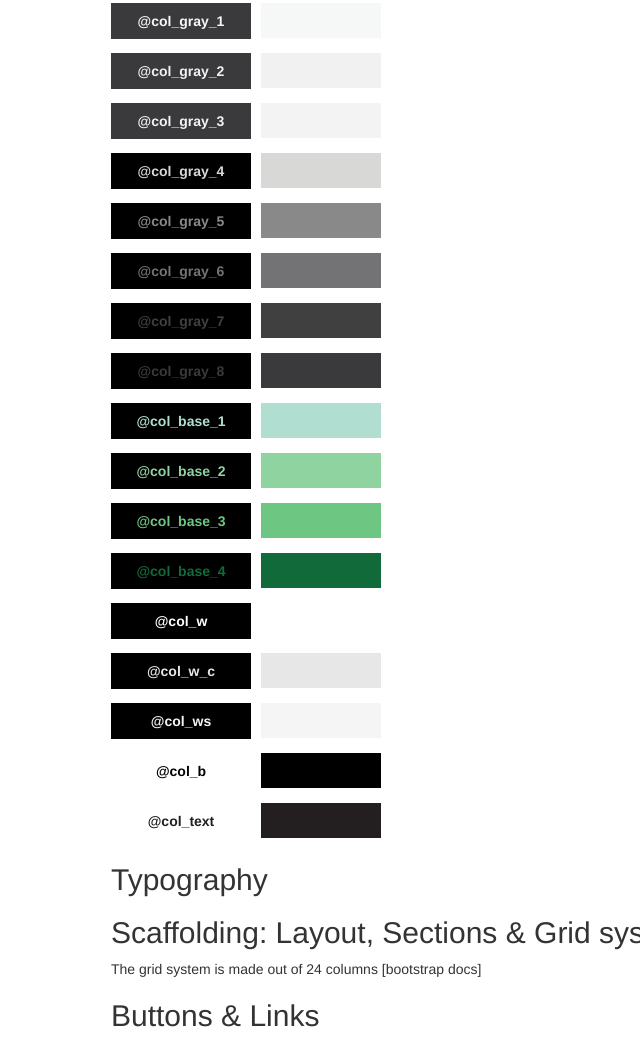
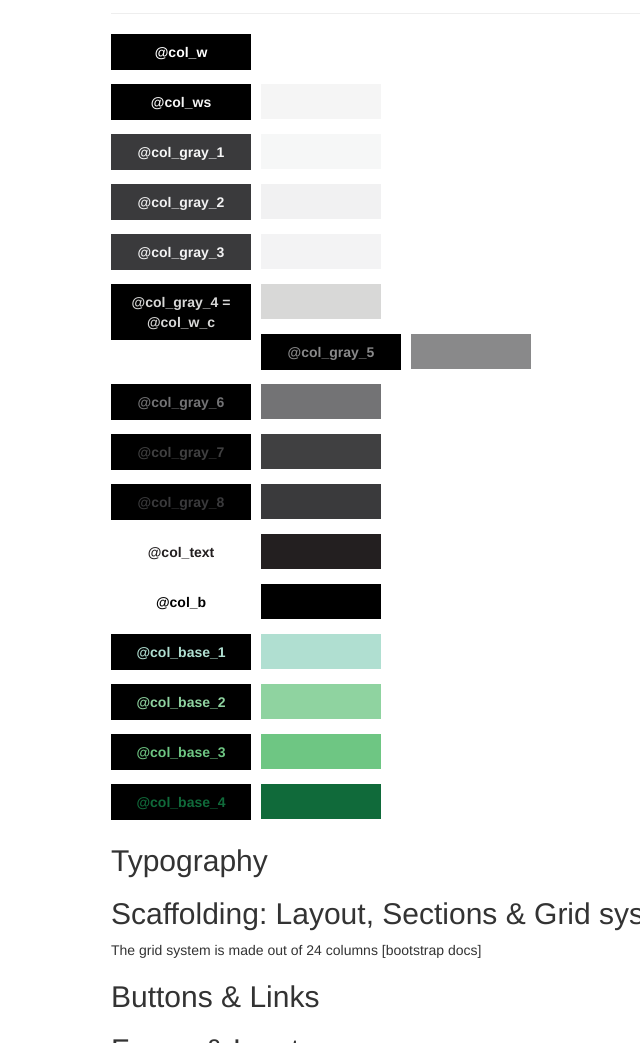
Before and after one commit to fadeit/is-styleguide, a plain HTML site: page index.html in a window 1280 px wide. Shown: the part 533-1576 px from the top of the page, without its empty margins (209-849 px from the left). Drawn offline with Linux system fonts and the light colour scheme.

Commit message:
started on colors, added stylesheet for the styleguide itself

```diff
--- a/assets/this-styleguide.less
+++ b/assets/this-styleguide.less
@@ -28,7 +28,7 @@
   .fl();
   .inline-block();
   background-color:@b;
-  width:140px;
+  width:200px;
   padding:8px 15px;
   margin-right:10px;
   .col(@col_fadeit);
@@ -39,7 +39,7 @@
   .fl();
   .inline-block();
   background-color:@b;
-  width:140px;
+  width:200px;
   padding:8px 15px;
   margin-right:10px;
   .col(@col_fadeit_c);
@@ -50,7 +50,7 @@
   .fl();
   .inline-block();
   background-color:@col_gray_8;
-  width:140px;
+  width:200px;
   padding:8px 15px;
   margin-right:10px;
   .col(@col_fadeit_gray);
@@ -61,7 +61,7 @@
   .fl();
   .inline-block();
   background-color:@col_gray_8;
-  width:140px;
+  width:200px;
   padding:8px 15px;
   margin-right:10px;
   .col(@col_gray_1);
@@ -72,7 +72,7 @@
   .fl();
   .inline-block();
   background-color:@col_gray_8;
-  width:140px;
+  width:200px;
   padding:8px 15px;
   margin-right:10px;
   .col(@col_gray_2);
@@ -83,7 +83,7 @@
   .fl();
   .inline-block();
   background-color:@col_gray_8;
-  width:140px;
+  width:200px;
   padding:8px 15px;
   margin-right:10px;
   .col(@col_gray_3);
@@ -94,7 +94,7 @@
   .fl();
   .inline-block();
   background-color:@b;
-  width:140px;
+  width:200px;
   padding:8px 15px;
   margin-right:10px;
   .col(@col_gray_4);
@@ -105,7 +105,7 @@
   .fl();
   .inline-block();
   background-color:@b;
-  width:140px;
+  width:200px;
   padding:8px 15px;
   margin-right:10px;
   .col(@col_gray_5);
@@ -116,7 +116,7 @@
   .fl();
   .inline-block();
   background-color:@b;
-  width:140px;
+  width:200px;
   padding:8px 15px;
   margin-right:10px;
   .col(@col_gray_6);
@@ -127,7 +127,7 @@
   .fl();
   .inline-block();
   background-color:@b;
-  width:140px;
+  width:200px;
   padding:8px 15px;
   margin-right:10px;
   .col(@col_gray_7);
@@ -138,7 +138,7 @@
   .fl();
   .inline-block();
   background-color:@b;
-  width:140px;
+  width:200px;
   padding:8px 15px;
   margin-right:10px;
   .col(@col_gray_8);
@@ -148,7 +148,7 @@
   .ta-c();
   .fl();
   .inline-block();
-  width:140px;
+  width:200px;
   padding:8px 15px;
   margin-right:10px;
   .col(@col_text);
@@ -159,7 +159,7 @@
   .fl();
   .inline-block();
   background-color:@b;
-  width:140px;
+  width:200px;
   padding:8px 15px;
   margin-right:10px;
   .col(@col_base_1);
@@ -170,7 +170,7 @@
   .fl();
   .inline-block();
   background-color:@b;
-  width:140px;
+  width:200px;
   padding:8px 15px;
   margin-right:10px;
   .col(@col_base_2);
@@ -181,7 +181,7 @@
   .fl();
   .inline-block();
   background-color:@b;
-  width:140px;
+  width:200px;
   padding:8px 15px;
   margin-right:10px;
   .col(@col_base_3);
@@ -192,7 +192,7 @@
   .fl();
   .inline-block();
   background-color:@b;
-  width:140px;
+  width:200px;
   padding:8px 15px;
   margin-right:10px;
   .col(@col_base_4);
@@ -203,7 +203,7 @@
   .fl();
   .inline-block();
   background-color:@b;
-  width:140px;
+  width:200px;
   padding:8px 15px;
   margin-right:10px;
   .col(@w);
@@ -214,7 +214,7 @@
   .fl();
   .inline-block();
   background-color:@b;
-  width:140px;
+  width:200px;
   padding:8px 15px;
   margin-right:10px;
   .col(@w_c);
@@ -224,7 +224,7 @@
   .ta-c();
   .fl();
   .inline-block();
-  width:140px;
+  width:200px;
   padding:8px 15px;
   margin-right:10px;
   .col(@b);
@@ -235,7 +235,7 @@
   .fl();
   .inline-block();
   background-color:@b;
-  width:140px;
+  width:200px;
   padding:8px 15px;
   margin-right:10px;
   .col(@ws);
--- a/index.html
+++ b/index.html
@@ -66,6 +66,18 @@
             <span class="ols-bc-fadeit_gray"></span>
           </p>
 
+          <hr/>
+
+          <p>
+            <span class="ols-tc-w"><b>@col_w</b></span>
+            <span class="ols-bc-w"></span>
+          </p>
+
+          <p>
+            <span class="ols-tc-ws"><b>@col_ws</b></span>
+            <span class="ols-bc-ws"></span>
+          </p>
+
           <p>
             <span class="ols-tc-gray_1"><b>@col_gray_1</b></span>
             <span class="ols-bc-gray_1"></span>
@@ -82,7 +94,7 @@
           </p>
 
           <p>
-            <span class="ols-tc-gray_4"><b>@col_gray_4</b></span>
+            <span class="ols-tc-gray_4"><b>@col_gray_4 = @col_w_c</b></span>
             <span class="ols-bc-gray_4"></span>
           </p>
 
@@ -107,6 +119,16 @@
           </p>
 
           <p>
+            <span class="ols-tc-text"><b>@col_text</b></span>
+            <span class="ols-bc-text"></span>
+          </p>
+
+          <p>
+            <span class="ols-tc-b"><b>@col_b</b></span>
+            <span class="ols-bc-b"></span>
+          </p>
+
+          <p>
             <span class="ols-tc-base_1"><b>@col_base_1</b></span>
             <span class="ols-bc-base_1"></span>
           </p>
@@ -124,31 +146,6 @@
           <p>
             <span class="ols-tc-base_4"><b>@col_base_4</b></span>
             <span class="ols-bc-base_4"></span>
-          </p>
-
-          <p>
-            <span class="ols-tc-w"><b>@col_w</b></span>
-            <span class="ols-bc-w"></span>
-          </p>
-
-          <p>
-            <span class="ols-tc-w_c"><b>@col_w_c</b></span>
-            <span class="ols-bc-w_c"></span>
-          </p>
-
-          <p>
-            <span class="ols-tc-ws"><b>@col_ws</b></span>
-            <span class="ols-bc-ws"></span>
-          </p>
-
-          <p>
-            <span class="ols-tc-b"><b>@col_b</b></span>
-            <span class="ols-bc-b"></span>
-          </p>
-
-          <p>
-            <span class="ols-tc-text"><b>@col_text</b></span>
-            <span class="ols-bc-text"></span>
           </p>
         </article>
 
--- a/variables.less
+++ b/variables.less
@@ -20,7 +20,7 @@
 
 //base colors
 @w:   #FFFFFF;
-@w_c: #E7E7E7;
+@w_c: @col_gray_4;
 @ws:  #F5F5F5;
 @col_text:   #231F20;
 @b:   #000000;
```
